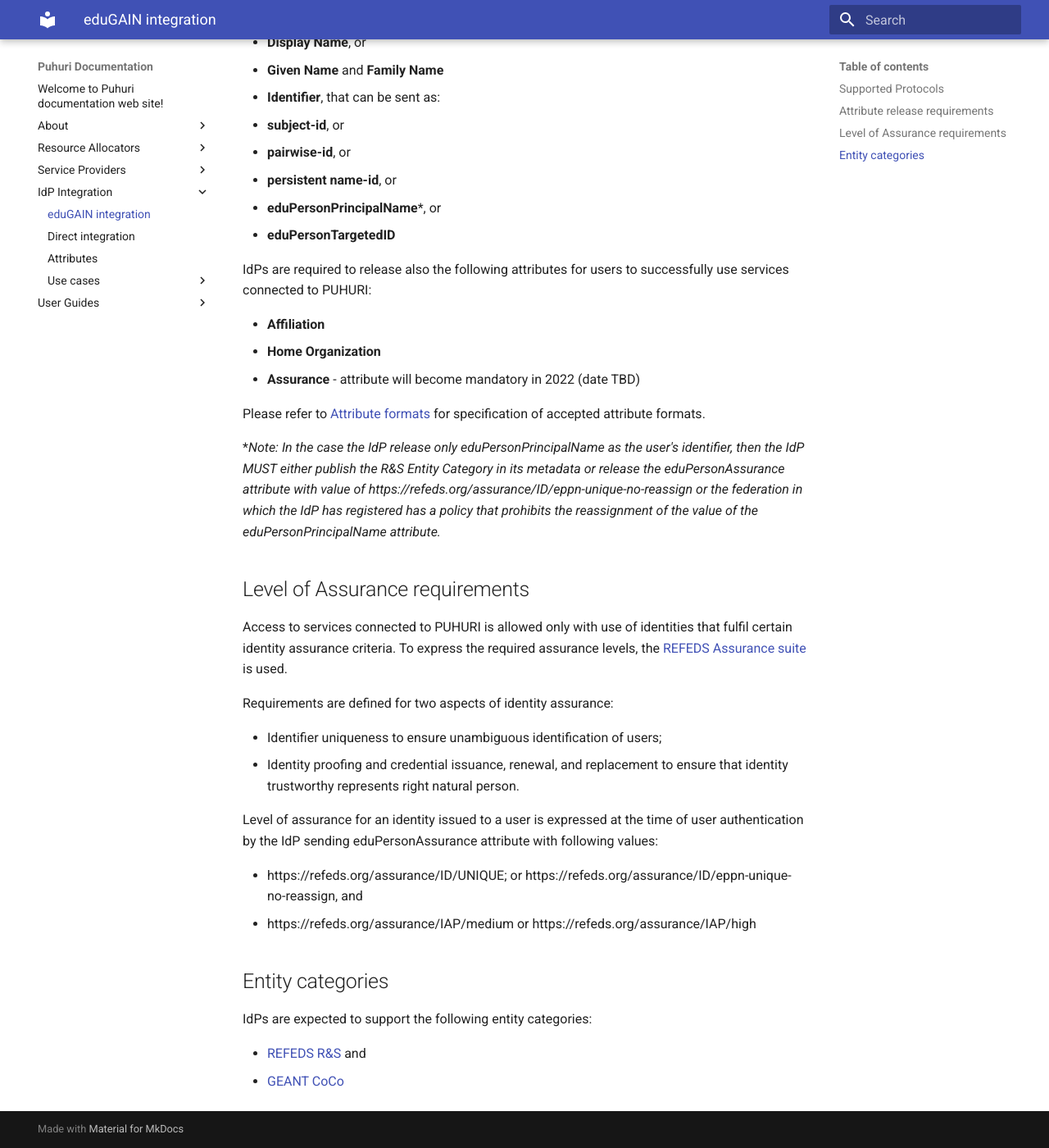
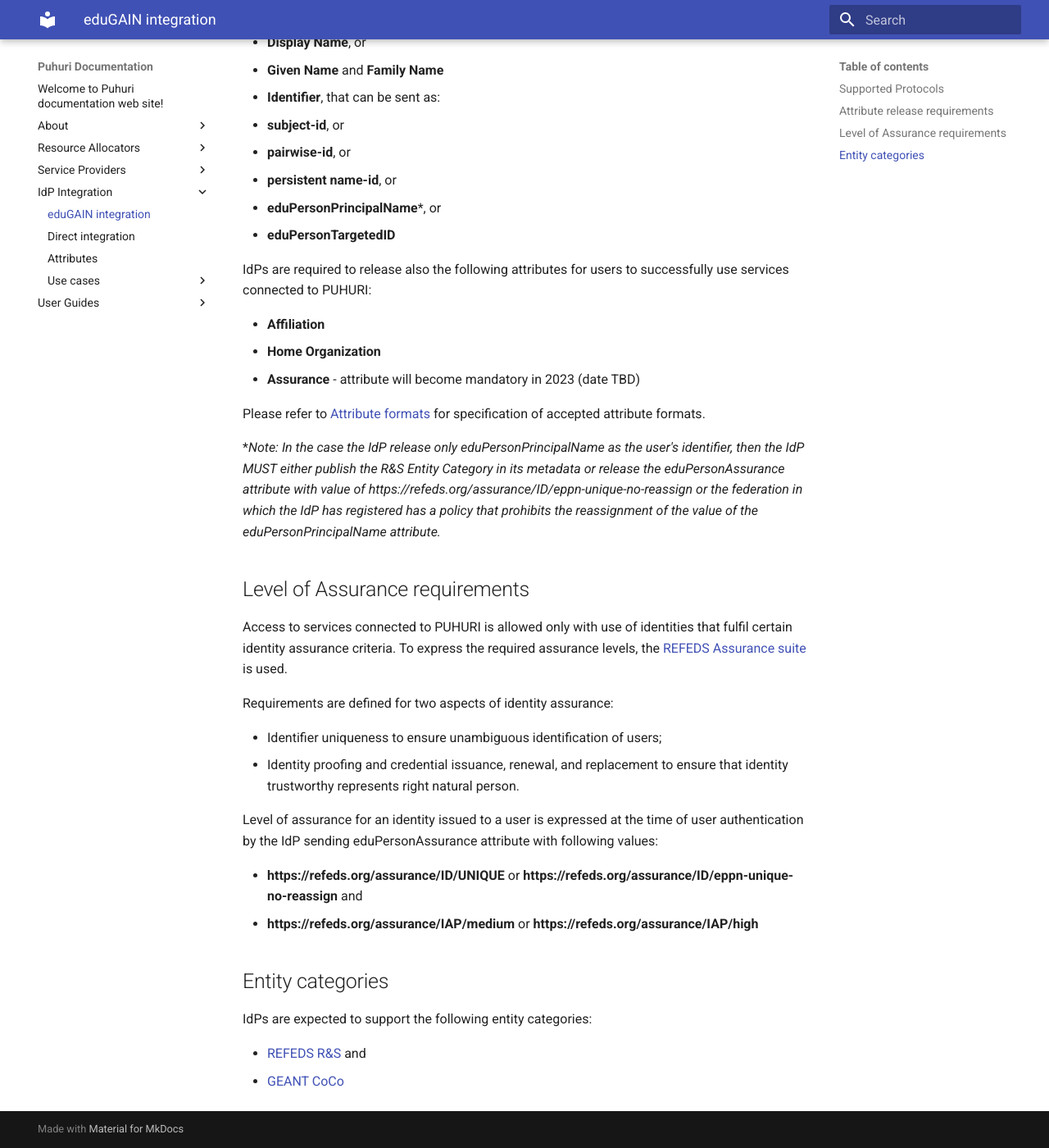
Before and after one commit to neicnordic/puhuri-web, an MkDocs documentation site: the page built from docs/idp_integration/requirements-edugain.md, in a window 1280 px wide and 1400 px high, scrolled down 609 px. Shown: the whole window at 82% size. Built offline with MkDocs 1.6.1 and Material for MkDocs 9.7.7, drawn with Linux system fonts in a browser that asks for light colours.

Commit message:
Updated requirements-edugain.md page

```diff
--- a/docs/idp_integration/requirements-edugain.md
+++ b/docs/idp_integration/requirements-edugain.md
@@ -12,21 +12,21 @@ IdPs MUST release the following attributes for user to successfully complete reg
 
 - **Email**
 - **Name**, that can be sent as :
-  - **Common Name**,or
-  - **Display Name**, or
-  - **Given Name** and **Family Name**
+  * **Common Name**,or
+  * **Display Name**, or
+  * **Given Name** and **Family Name**
 - **Identifier**, that can be sent as:
-  - **subject-id**, or
-  - **pairwise-id**, or
-  - **persistent name-id**, or
-  - **eduPersonPrincipalName***, or
-  - **eduPersonTargetedID**
+  * **subject-id**, or
+  * **pairwise-id**, or
+  * **persistent name-id**, or
+  * **eduPersonPrincipalName***, or
+  * **eduPersonTargetedID**
 
 IdPs are required to release also the following attributes for users to successfully use services connected to PUHURI:
 
 - **Affiliation**
 - **Home Organization**
-- **Assurance** - attribute will become mandatory in 2022 (date TBD)
+- **Assurance** - attribute will become mandatory in 2023 (date TBD)
 
 Please refer to [Attribute formats](https://puhuri.neic.no/idp_integration/attributes)  for specification of accepted attribute formats.
 
@@ -44,8 +44,8 @@ Requirements are defined for two aspects of identity assurance:
 
 Level of assurance for an identity issued to a user is expressed at the time of user authentication by the IdP sending eduPersonAssurance attribute with following values:
 
-- https://refeds.org/assurance/ID/UNIQUE; or https://refeds.org/assurance/ID/eppn-unique-no-reassign, and
-- https://refeds.org/assurance/IAP/medium or https://refeds.org/assurance/IAP/high
+- **https://refeds.org/assurance/ID/UNIQUE** or **https://refeds.org/assurance/ID/eppn-unique-no-reassign** and
+- **https://refeds.org/assurance/IAP/medium** or **https://refeds.org/assurance/IAP/high**
 
 ## Entity categories
 
```
